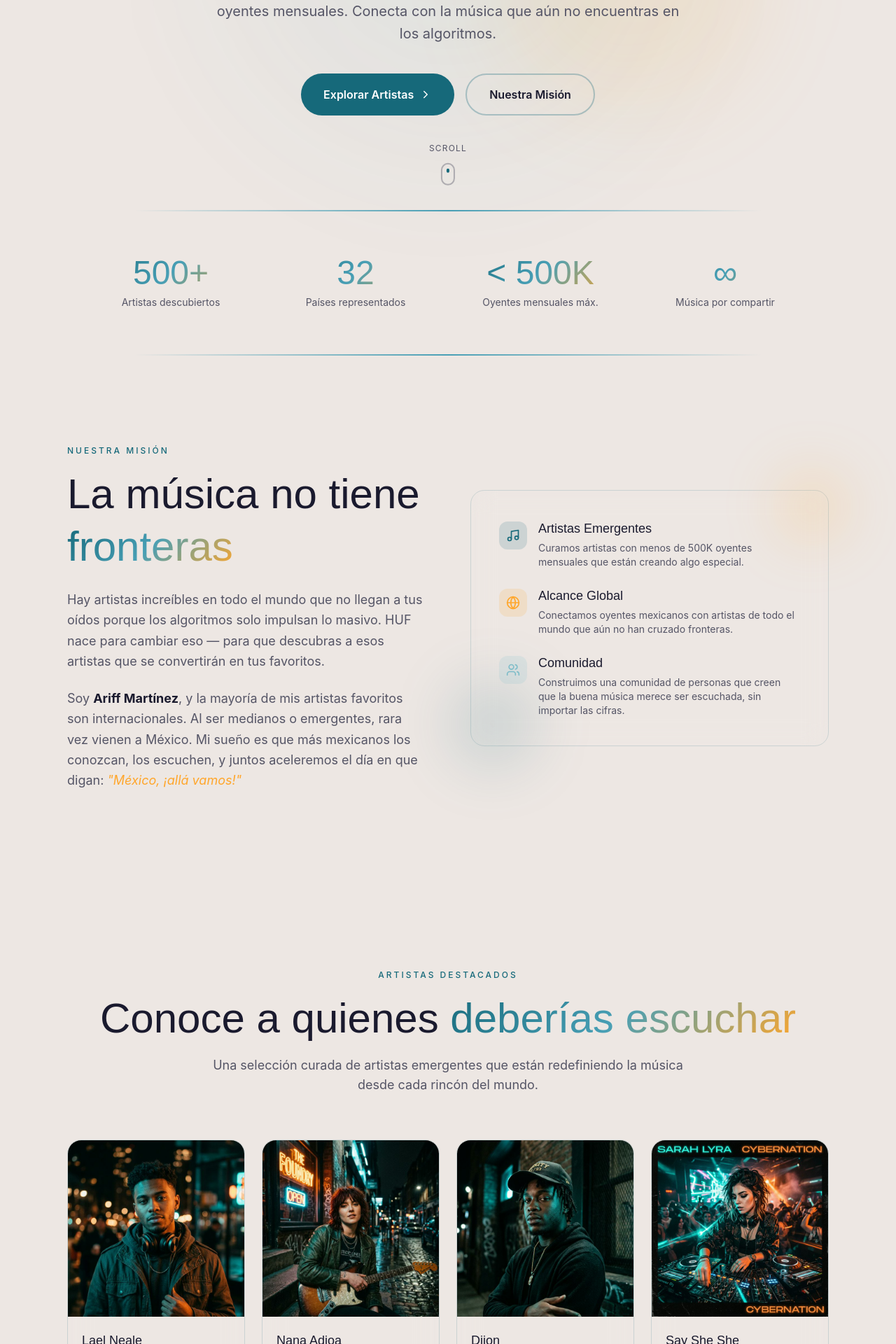
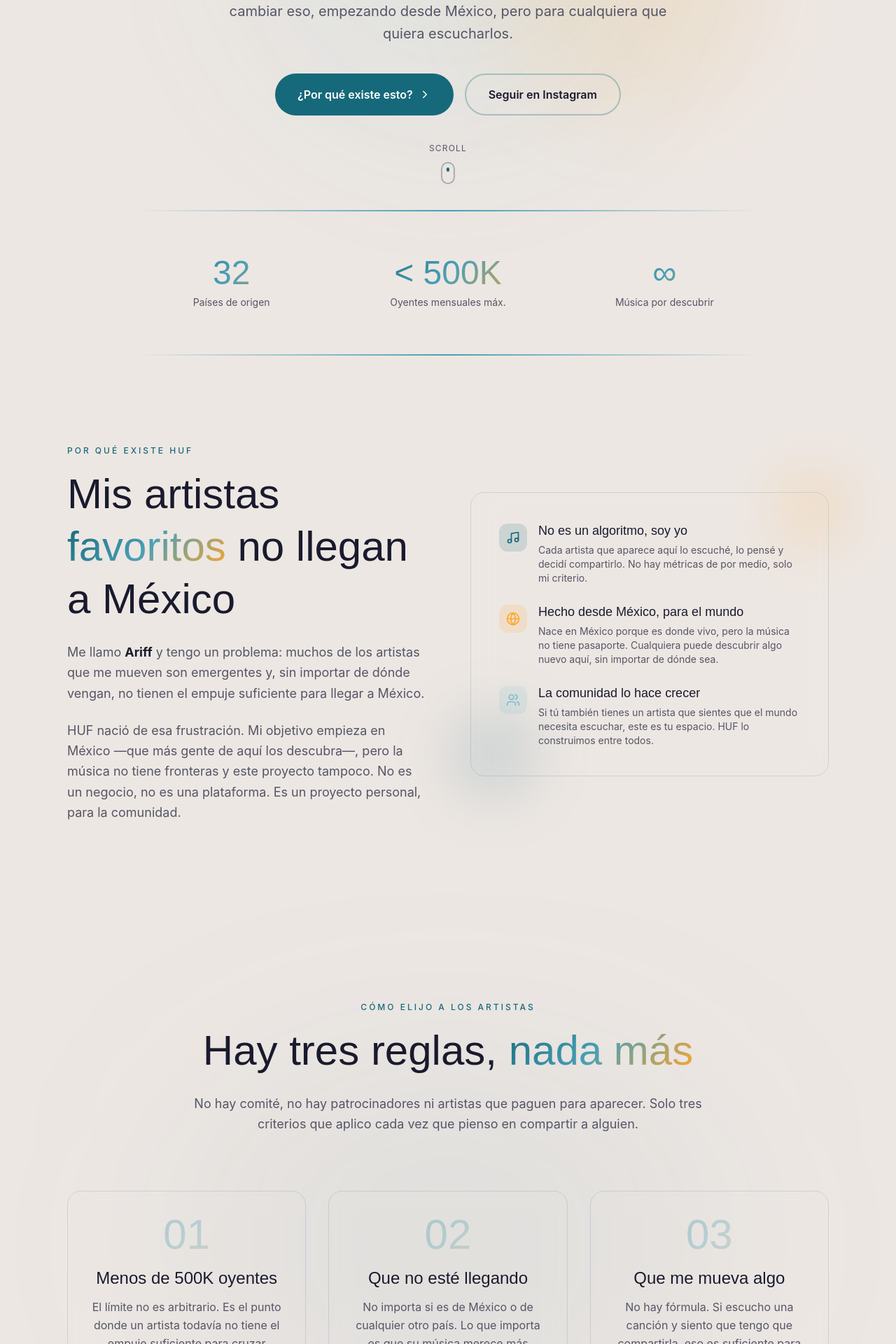
Before and after one commit to Ariff-dev/hufweb, a React (Vite) app: page / in a window 1280 px wide. Shown: the part 500-2420 px from the top of the page at 70% size. Built offline with nearby package versions, Linux system fonts and the light colour scheme.

Commit message:
feat(ui): Landing Page

```diff
--- a/src/Home/HomePage.tsx
+++ b/src/Home/HomePage.tsx
@@ -1,24 +1,15 @@
 import { motion } from 'motion/react'
 
-/* ── Data ─────────────────────────────────────── */
-const artists = [
-    { name: 'Lael Neale', genre: 'Indie / Lo-Fi', listeners: '120k', img: '/images/artists/artist_1.png' },
-    { name: 'Nana Adjoa', genre: 'Alt R&B / Soul', listeners: '45k', img: '/images/artists/artist_2.png' },
-    { name: 'Dijon', genre: 'Indie Soul', listeners: '380k', img: '/images/artists/artist_3.png' },
-    { name: 'Say She She', genre: 'Disco / Funk', listeners: '90k', img: '/images/artists/artist_4.png' },
-]
-
 const steps = [
-    { num: '01', title: 'Descubrimos', desc: 'Buscamos artistas emergentes con menos de 500K oyentes mensuales que merezcan ser escuchados.' },
-    { num: '02', title: 'Compartimos', desc: 'Creamos contenido y reseñas para dar visibilidad a su música en la comunidad hispanohablante.' },
-    { num: '03', title: 'Conectamos', desc: 'Unimos oyentes mexicanos con artistas internacionales para acelerar su llegada a México.' },
+    { num: '01', title: 'Menos de 500K oyentes', desc: 'El límite no es arbitrario. Es el punto donde un artista todavía no tiene el empuje suficiente para cruzar fronteras por su cuenta.' },
+    { num: '02', title: 'Que no esté llegando', desc: 'No importa si es de México o de cualquier otro país. Lo que importa es que su música merece más alcance del que tiene.' },
+    { num: '03', title: 'Que me mueva algo', desc: 'No hay fórmula. Si escucho una canción y siento que tengo que compartirla, eso es suficiente para que entre a HUF.' },
 ]
 
 const stats = [
-    { value: '500+', label: 'Artistas descubiertos' },
-    { value: '32', label: 'Países representados' },
+    { value: '32', label: 'Países de origen' },
     { value: '< 500K', label: 'Oyentes mensuales máx.' },
-    { value: '∞', label: 'Música por compartir' },
+    { value: '∞', label: 'Música por descubrir' },
 ]
 
 /* ── Animation variants ───────────────────────── */
@@ -58,7 +49,7 @@ export default function HomePage() {
                         transition={{ duration: 0.6 }}
                         className="text-complementary dark:text-complementary font-medium tracking-[0.3em] uppercase text-sm mb-6"
                     >
-                        Música que merece ser escuchada
+                        Un proyecto personal para la comunidad
                     </motion.p>
 
                     <motion.h1
@@ -78,8 +69,8 @@ export default function HomePage() {
                         transition={{ duration: 0.7, delay: 0.35 }}
                         className="text-text-muted text-lg sm:text-xl max-w-2xl mx-auto mb-10 leading-relaxed"
                     >
-                        Descubre artistas emergentes de todo el mundo con menos de 500K oyentes mensuales.
-                        Conecta con la música que aún no encuentras en los algoritmos.
+                        Hay artistas increíbles que no llegan a tus oídos. Este es mi intento de cambiar eso,
+                        empezando desde México, pero para cualquiera que quiera escucharlos.
                     </motion.p>
 
                     <motion.div
@@ -89,19 +80,21 @@ export default function HomePage() {
                         className="flex flex-col sm:flex-row gap-4 justify-center"
                     >
                         <a
-                            href="#artistas"
+                            href="#por-que"
                             className="inline-flex items-center justify-center gap-2 px-8 py-4 rounded-full bg-complementary text-white font-semibold text-base
                          hover:bg-complementary-light transition-all duration-300 hover:shadow-lg hover:shadow-complementary/25 hover:-translate-y-0.5"
                         >
-                            <span>Explorar Artistas</span>
+                            <span>¿Por qué existe esto?</span>
                             <svg xmlns="http://www.w3.org/2000/svg" width="18" height="18" viewBox="0 0 24 24" fill="none" stroke="currentColor" strokeWidth="2" strokeLinecap="round" strokeLinejoin="round"><path d="m9 18 6-6-6-6" /></svg>
                         </a>
                         <a
-                            href="#mision"
+                            href="https://instagram.com/huf"
+                            target="_blank"
+                            rel="noopener noreferrer"
                             className="inline-flex items-center justify-center gap-2 px-8 py-4 rounded-full border-2 border-complementary/30 text-text font-semibold text-base
                          hover:border-complementary hover:bg-complementary/10 transition-all duration-300 hover:-translate-y-0.5"
                         >
-                            Nuestra Misión
+                            Seguir en Instagram
                         </a>
                     </motion.div>
                 </div>
@@ -127,7 +120,7 @@ export default function HomePage() {
             {/* ─── STATS BAR ────────────────────────── */}
             <div className="section-divider mx-auto max-w-4xl" />
             <section className="py-16 px-8 md:px-16 lg:px-24">
-                <div className="max-w-5xl mx-auto grid grid-cols-2 md:grid-cols-4 gap-8">
+                <div className="max-w-4xl mx-auto grid grid-cols-3 gap-8">
                     {stats.map((s, i) => (
                         <motion.div
                             key={s.label}
@@ -146,8 +139,8 @@ export default function HomePage() {
             </section>
             <div className="section-divider mx-auto max-w-4xl" />
 
-            {/* ─── MISIÓN / ABOUT ───────────────────── */}
-            <section id="mision" className="py-24 md:py-32 px-8 md:px-16 lg:px-24">
+            {/* ─── POR QUÉ / ABOUT ──────────────────── */}
+            <section id="por-que" className="py-24 md:py-32 px-8 md:px-16 lg:px-24">
                 <div className="max-w-6xl mx-auto grid md:grid-cols-2 gap-16 items-center">
                     <div>
                         <motion.span
@@ -158,7 +151,7 @@ export default function HomePage() {
                             viewport={{ once: true }}
                             className="text-complementary font-medium tracking-[0.25em] uppercase text-xs mb-4 block"
                         >
-                            Nuestra Misión
+                            Por qué existe HUF
                         </motion.span>
                         <motion.h2
                             variants={fadeUp}
@@ -168,8 +161,8 @@ export default function HomePage() {
                             viewport={{ once: true }}
                             className="font-display font-800 text-4xl sm:text-5xl md:text-6xl leading-tight mb-6"
                         >
-                            La música no tiene
-                            <span className="gradient-text"> fronteras</span>
+                            Mis artistas
+                            <span className="gradient-text"> favoritos</span> no llegan a México
                         </motion.h2>
                         <motion.p
                             variants={fadeUp}
@@ -179,9 +172,9 @@ export default function HomePage() {
                             viewport={{ once: true }}
                             className="text-text-muted text-lg leading-relaxed mb-6"
                         >
-                            Hay artistas increíbles en todo el mundo que no llegan a tus oídos porque los algoritmos
-                            solo impulsan lo masivo. HUF nace para cambiar eso — para que descubras a esos artistas
-                            que se convertirán en tus favoritos.
+                            Me llamo <strong className="text-text">Ariff</strong> y tengo un problema: muchos de los artistas
+                            que me mueven son emergentes y, sin importar de dónde vengan,
+                            no tienen el empuje suficiente para llegar a México.
                         </motion.p>
                         <motion.p
                             variants={fadeUp}
@@ -191,10 +184,9 @@ export default function HomePage() {
                             viewport={{ once: true }}
                             className="text-text-muted text-lg leading-relaxed"
                         >
-                            Soy <strong className="text-text">Ariff Martínez</strong>, y la mayoría de mis artistas
-                            favoritos son internacionales. Al ser medianos o emergentes, rara vez vienen a México.
-                            Mi sueño es que más mexicanos los conozcan, los escuchen, y juntos aceleremos el día
-                            en que digan: <em className="text-primary-light">"México, ¡allá vamos!"</em>
+                            HUF nació de esa frustración. Mi objetivo empieza en México —que más gente de aquí
+                            los descubra—, pero la música no tiene fronteras y este proyecto tampoco.
+                            No es un negocio, no es una plataforma. Es un proyecto personal, para la comunidad.
                         </motion.p>
                     </div>
 
@@ -213,8 +205,8 @@ export default function HomePage() {
                                         <svg xmlns="http://www.w3.org/2000/svg" width="20" height="20" viewBox="0 0 24 24" fill="none" stroke="currentColor" strokeWidth="2" strokeLinecap="round" strokeLinejoin="round" className="text-complementary"><path d="M9 18V5l12-2v13" /><circle cx="6" cy="18" r="3" /><circle cx="18" cy="16" r="3" /></svg>
                                     </div>
                                     <div>
-                                        <h3 className="font-display font-700 text-text text-lg mb-1">Artistas Emergentes</h3>
-                                        <p className="text-text-muted text-sm">Curamos artistas con menos de 500K oyentes mensuales que están creando algo especial.</p>
+                                        <h3 className="font-display font-700 text-text text-lg mb-1">No es un algoritmo, soy yo</h3>
+                                        <p className="text-text-muted text-sm">Cada artista que aparece aquí lo escuché, lo pensé y decidí compartirlo. No hay métricas de por medio, solo mi criterio.</p>
                                     </div>
                                 </div>
                                 <div className="flex items-start gap-4">
@@ -222,8 +214,8 @@ export default function HomePage() {
                                         <svg xmlns="http://www.w3.org/2000/svg" width="20" height="20" viewBox="0 0 24 24" fill="none" stroke="currentColor" strokeWidth="2" strokeLinecap="round" strokeLinejoin="round" className="text-primary-light"><circle cx="12" cy="12" r="10" /><path d="M2 12h20" /><path d="M12 2a15.3 15.3 0 0 1 4 10 15.3 15.3 0 0 1-4 10 15.3 15.3 0 0 1-4-10 15.3 15.3 0 0 1 4-10z" /></svg>
                                     </div>
                                     <div>
-                                        <h3 className="font-display font-700 text-text text-lg mb-1">Alcance Global</h3>
-                                        <p className="text-text-muted text-sm">Conectamos oyentes mexicanos con artistas de todo el mundo que aún no han cruzado fronteras.</p>
+                                        <h3 className="font-display font-700 text-text text-lg mb-1">Hecho desde México, para el mundo</h3>
+                                        <p className="text-text-muted text-sm">Nace en México porque es donde vivo, pero la música no tiene pasaporte. Cualquiera puede descubrir algo nuevo aquí, sin importar de dónde sea.</p>
                                     </div>
                                 </div>
                                 <div className="flex items-start gap-4">
@@ -231,8 +223,8 @@ export default function HomePage() {
                                         <svg xmlns="http://www.w3.org/2000/svg" width="20" height="20" viewBox="0 0 24 24" fill="none" stroke="currentColor" strokeWidth="2" strokeLinecap="round" strokeLinejoin="round" className="text-complementary-lightest"><path d="M16 21v-2a4 4 0 0 0-4-4H6a4 4 0 0 0-4 4v2" /><circle cx="9" cy="7" r="4" /><path d="M22 21v-2a4 4 0 0 0-3-3.87" /><path d="M16 3.13a4 4 0 0 1 0 7.75" /></svg>
                                     </div>
                                     <div>
-                                        <h3 className="font-display font-700 text-text text-lg mb-1">Comunidad</h3>
-                                        <p className="text-text-muted text-sm">Construimos una comunidad de personas que creen que la buena música merece ser escuchada, sin importar las cifras.</p>
+                                        <h3 className="font-display font-700 text-text text-lg mb-1">La comunidad lo hace crecer</h3>
+                                        <p className="text-text-muted text-sm">Si tú también tienes un artista que sientes que el mundo necesita escuchar, este es tu espacio. HUF lo construimos entre todos.</p>
                                     </div>
                                 </div>
                             </div>
@@ -244,81 +236,8 @@ export default function HomePage() {
                 </div>
             </section>
 
-            {/* ─── FEATURED ARTISTS ─────────────────── */}
-            <section id="artistas" className="py-24 md:py-32 px-8 md:px-16 lg:px-24">
-                <div className="max-w-6xl mx-auto">
-                    <motion.span
-                        variants={fadeUp}
-                        custom={0}
-                        initial="hidden"
-                        whileInView="visible"
-                        viewport={{ once: true }}
-                        className="text-complementary font-medium tracking-[0.25em] uppercase text-xs mb-4 block text-center"
-                    >
-                        Artistas Destacados
-                    </motion.span>
-                    <motion.h2
-                        variants={fadeUp}
-                        custom={1}
-                        initial="hidden"
-                        whileInView="visible"
-                        viewport={{ once: true }}
-                        className="font-display font-800 text-4xl sm:text-5xl md:text-6xl text-center mb-4 leading-tight"
-                    >
-                        Conoce a quienes
-                        <span className="gradient-text"> deberías escuchar</span>
-                    </motion.h2>
-                    <motion.p
-                        variants={fadeUp}
-                        custom={2}
-                        initial="hidden"
-                        whileInView="visible"
-                        viewport={{ once: true }}
-                        className="text-text-muted text-lg text-center max-w-2xl mx-auto mb-16"
-                    >
-                        Una selección curada de artistas emergentes que están redefiniendo la música desde cada rincón del mundo.
-                    </motion.p>
 
-                    <div className="grid sm:grid-cols-2 lg:grid-cols-4 gap-6">
-                        {artists.map((a, i) => (
-                            <motion.div
-                                key={a.name}
-                                custom={i}
-                                variants={scaleIn}
-                                initial="hidden"
-                                whileInView="visible"
-                                viewport={{ once: true, amount: 0.2 }}
-                                className="glass-card overflow-hidden group cursor-pointer"
-                            >
-                                <div className="relative overflow-hidden">
-                                    <img
-                                        src={a.img}
-                                        alt={a.name}
-                                        className="w-full aspect-square object-cover transition-transform duration-500 group-hover:scale-110"
-                                    />
-                                    <div className="absolute inset-0 bg-gradient-to-t from-black/60 via-transparent to-transparent opacity-0 group-hover:opacity-100 transition-opacity duration-400" />
-                                    {/* Play button overlay */}
-                                    <div className="absolute inset-0 flex items-center justify-center opacity-0 group-hover:opacity-100 transition-all duration-400">
-                                        <div className="w-14 h-14 rounded-full bg-primary-light/90 flex items-center justify-center shadow-lg shadow-primary-light/30 hover:scale-110 transition-transform">
-                                            <svg xmlns="http://www.w3.org/2000/svg" width="22" height="22" viewBox="0 0 24 24" fill="white" className="ml-0.5"><polygon points="5 3 19 12 5 21 5 3" /></svg>
-                                        </div>
-                                    </div>
-                                </div>
-                                <div className="p-5">
-                                    <h3 className="font-display font-700 text-text text-lg mb-1">{a.name}</h3>
-                                    <p className="text-complementary text-sm font-medium mb-2">{a.genre}</p>
-                                    <div className="flex items-center gap-1.5 text-text-muted text-xs">
-                                        <svg xmlns="http://www.w3.org/2000/svg" width="14" height="14" viewBox="0 0 24 24" fill="none" stroke="currentColor" strokeWidth="2" strokeLinecap="round" strokeLinejoin="round"><path d="M17 21v-2a4 4 0 0 0-4-4H5a4 4 0 0 0-4 4v2" /><circle cx="9" cy="7" r="4" /><path d="M23 21v-2a4 4 0 0 0-3-3.87" /><path d="M16 3.13a4 4 0 0 1 0 7.75" /></svg>
-                                        <span>{a.listeners} oyentes/mes</span>
-                                    </div>
-                                </div>
-                            </motion.div>
-                        ))}
-                    </div>
-                </div>
-            </section>
-
-            {/* ─── MANIFIESTO / HOW IT WORKS ────────── */}
+            {/* ─── CRITERIOS / HOW IT WORKS ─────────── */}
             <section id="manifiesto" className="py-24 md:py-32 px-8 md:px-16 lg:px-24 relative">
                 {/* Bg glow */}
                 <div className="absolute top-1/3 left-1/2 -translate-x-1/2 w-[700px] h-[400px] bg-complementary/8 blur-[140px] rounded-full pointer-events-none" />
@@ -332,7 +251,7 @@ export default function HomePage() {
                         viewport={{ once: true }}
                         className="text-complementary font-medium tracking-[0.25em] uppercase text-xs mb-4 block text-center"
                     >
-                        Manifiesto
+                        Cómo elijo a los artistas
                     </motion.span>
                     <motion.h2
                         variants={fadeUp}
@@ -342,8 +261,8 @@ export default function HomePage() {
                         viewport={{ once: true }}
                         className="font-display font-800 text-4xl sm:text-5xl md:text-6xl text-center mb-6 leading-tight max-w-4xl mx-auto"
                     >
-                        La falta de presupuesto no define el
-                        <span className="gradient-text"> talento</span>
+                        Hay tres reglas,
+                        <span className="gradient-text"> nada más</span>
                     </motion.h2>
                     <motion.p
                         variants={fadeUp}
@@ -353,8 +272,8 @@ export default function HomePage() {
                         viewport={{ once: true }}
                         className="text-text-muted text-lg text-center max-w-3xl mx-auto mb-20 leading-relaxed"
                     >
-                        Hay artistas que no tienen el presupuesto, el tiempo, el contenido o el apoyo para darse a conocer.
-                        Pero su música habla por sí sola. Nuestro trabajo es asegurarnos de que alguien la escuche.
+                        No hay comité, no hay patrocinadores ni artistas que paguen para aparecer.
+                        Solo tres criterios que aplico cada vez que pienso en compartir a alguien.
                     </motion.p>
 
                     <div className="grid md:grid-cols-3 gap-8">
@@ -379,7 +298,7 @@ export default function HomePage() {
                 </div>
             </section>
 
-            {/* ─── CTA / CONTACT ────────────────────── */}
+            {/* ─── CTA / CONTACTO ───────────────────── */}
             <section id="contacto" className="py-24 md:py-32 px-8 md:px-16 lg:px-24 relative overflow-hidden">
                 <div className="absolute -top-20 -right-20 w-80 h-80 rounded-full bg-primary-light/15 blur-3xl pointer-events-none" />
                 <div className="absolute -bottom-20 -left-20 w-96 h-96 rounded-full bg-complementary/10 blur-3xl pointer-events-none" />
@@ -393,15 +312,15 @@ export default function HomePage() {
                     className="max-w-3xl mx-auto text-center relative z-10"
                 >
                     <span className="text-complementary font-medium tracking-[0.25em] uppercase text-xs mb-4 block">
-                        Únete
+                        Súmate
                     </span>
                     <h2 className="font-display font-800 text-4xl sm:text-5xl md:text-6xl leading-tight mb-6">
-                        ¿Conoces a un artista que el mundo
-                        <span className="gradient-text"> necesita escuchar?</span>
+                        ¿Tienes un artista que
+                        <span className="gradient-text"> debería escuchar?</span>
                     </h2>
                     <p className="text-text-muted text-lg mb-10 max-w-xl mx-auto leading-relaxed">
-                        Si tienes una recomendación, quieres colaborar, o simplemente conectar — escríbenos.
-                        Este proyecto lo construimos entre todos.
+                        Mándame tu recomendación. Si cumple los criterios y me mueve algo, lo comparto.
+                        Este proyecto crece con las personas que lo siguen.
                     </p>
                     <div className="flex flex-col sm:flex-row gap-4 justify-center">
                         <a
@@ -410,7 +329,7 @@ export default function HomePage() {
                          hover:bg-complementary-light transition-all duration-300 hover:shadow-lg hover:shadow-complementary/25 hover:-translate-y-0.5"
                         >
                             <svg xmlns="http://www.w3.org/2000/svg" width="18" height="18" viewBox="0 0 24 24" fill="none" stroke="currentColor" strokeWidth="2" strokeLinecap="round" strokeLinejoin="round"><rect width="20" height="16" x="2" y="4" rx="2" /><path d="m22 7-8.97 5.7a1.94 1.94 0 0 1-2.06 0L2 7" /></svg>
-                            <span>Escríbenos</span>
+                            <span>Escríbeme</span>
                         </a>
                         <a
                             href="https://instagram.com/huf"
@@ -420,7 +339,7 @@ export default function HomePage() {
                          hover:border-complementary hover:bg-complementary/10 transition-all duration-300 hover:-translate-y-0.5"
                         >
                             <svg xmlns="http://www.w3.org/2000/svg" width="18" height="18" viewBox="0 0 24 24" fill="none" stroke="currentColor" strokeWidth="2" strokeLinecap="round" strokeLinejoin="round"><rect width="20" height="20" x="2" y="2" rx="5" ry="5" /><path d="M16 11.37A4 4 0 1 1 12.63 8 4 4 0 0 1 16 11.37z" /><line x1="17.5" x2="17.51" y1="6.5" y2="6.5" /></svg>
-                            <span>Instagram</span>
+                            <span>Seguir en Instagram</span>
                         </a>
                     </div>
                 </motion.div>
@@ -434,7 +353,7 @@ export default function HomePage() {
                         <span className="text-text-muted text-sm">Hazte un favor</span>
                     </div>
                     <p className="text-text-muted text-sm text-center">
-                        Hecho con <span className="text-primary-light">♥</span> desde México © {new Date().getFullYear()}
+                        Hecho con <span className="text-primary-light">♥</span> desde México por Ariff © {new Date().getFullYear()}
                     </p>
                     <div className="flex gap-4">
                         <a href="https://instagram.com/huf" target="_blank" rel="noopener noreferrer" className="text-text-muted hover:text-complementary transition-colors">
```
